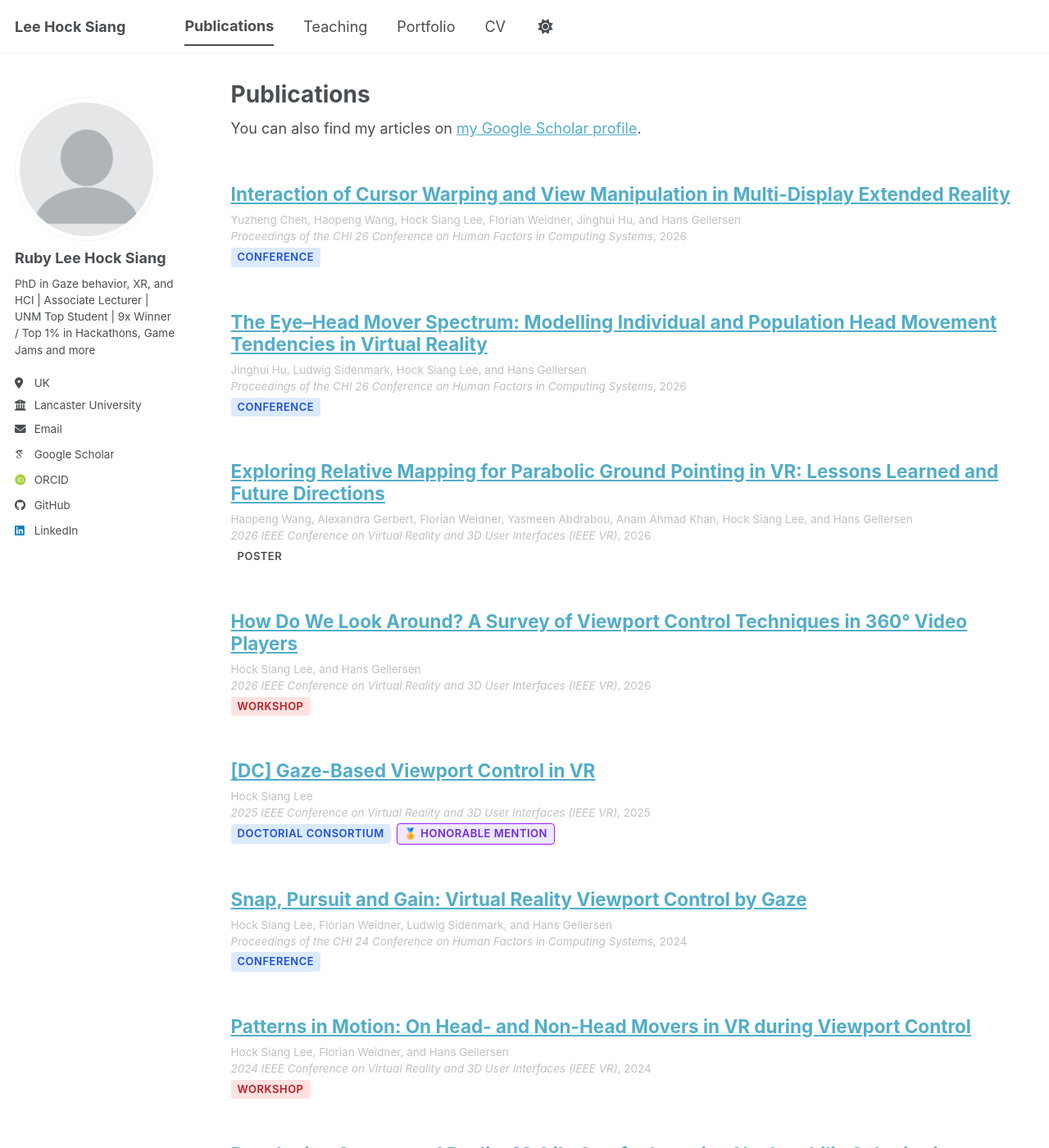
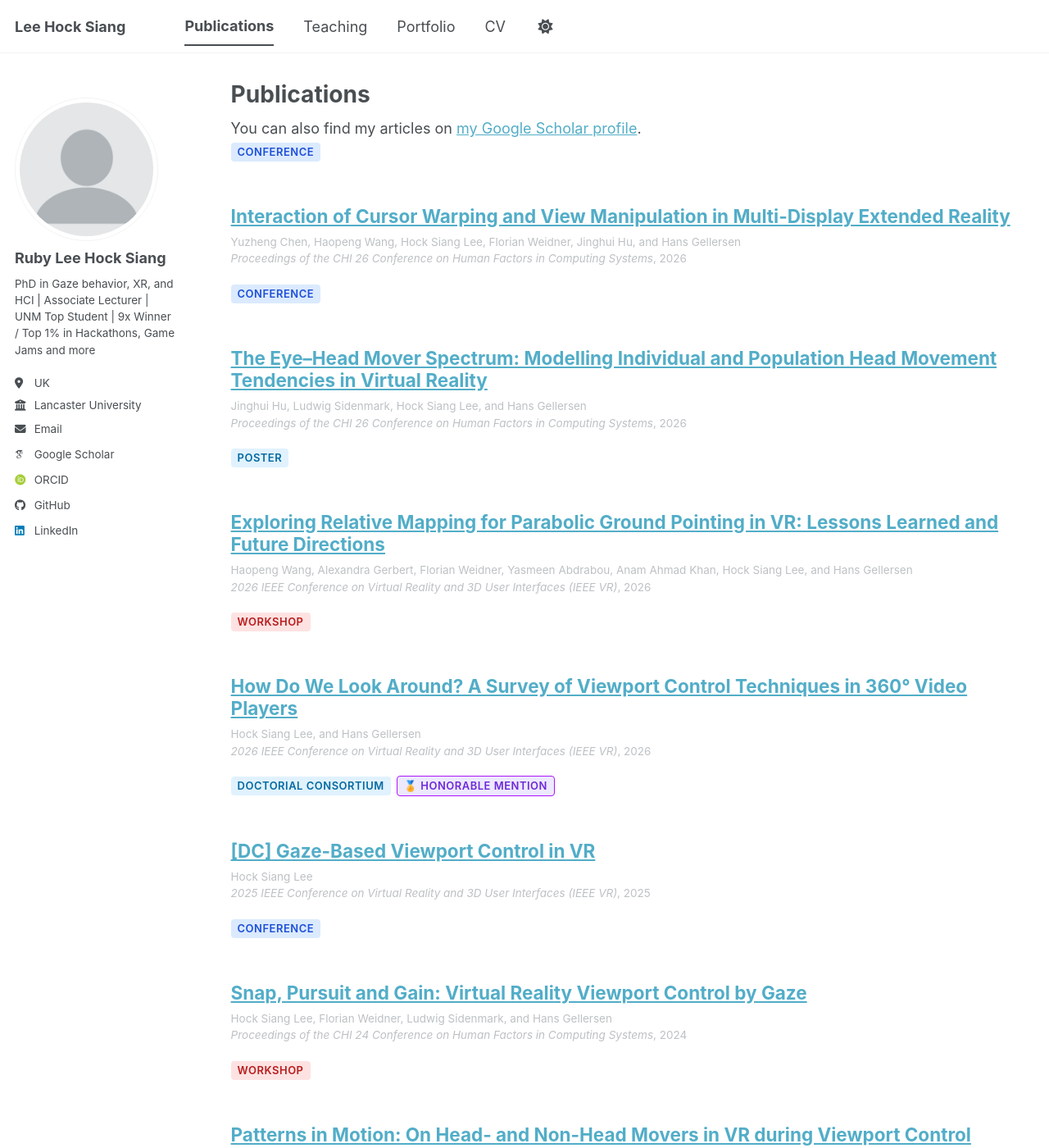
Before and after one commit to rubyleehs/rubyleehs.github.io, a Jekyll site: the page built from _pages/publications.html, in a window 1280 px wide and 1400 px high. Shown: the whole window at 82% size. Built offline with Jekyll 4.4.1, drawn with Linux system fonts in a browser that asks for light colours; some web fonts are replaced; a script bundle is joined from its source files by our own code; library files that are not in the unit come from our copies.

Commit message:
More stylistic changes

```diff
--- a/_includes/archive-single.html
+++ b/_includes/archive-single.html
@@ -26,6 +26,15 @@
       </div>
     {% endif %}
 
+    {% if post.collection == 'publications' %}
+      {% if post.tags %}
+        <p class="pub-tags">
+          {% for tag in post.tags %}
+            <span class="pub-tag pub-tag--{{ tag }}">{{ tag | replace: '-', ' ' }}</span>
+          {% endfor %}
+        </p>
+      {% endif %}
+    {% endif %}
     <h2 class="archive__item-title" itemprop="headline">
       {% if post.link %}
         <a href="{{ post.link }}">{{ title }}</a> <a href="{{ base_path }}{{ post.url }}" rel="permalink"><i class="fa fa-link" aria-hidden="true" title="permalink"></i><span class="sr-only">Permalink</span></a>
@@ -43,13 +52,6 @@
     {% elsif post.collection == 'publications' %}
       <p class="archive__item-authors">{{ post.authors }}</p>
       <p class="archive__item-venue"><i>{{ post.venue }}</i>, {{ post.date | default: "1900-01-01" | date: "%Y" }} </p>
-          {% if post.tags %}
-            <p class="pub-tags">
-              {% for tag in post.tags %}
-                <span class="pub-tag pub-tag--{{ tag }}">{{ tag | replace: '-', ' ' }}</span>
-              {% endfor %}
-            </p>
-          {% endif %}
     {% elsif post.date %}
       <p class="page__date"><strong><i class="fa fa-fw fa-calendar" aria-hidden="true"></i> {{ site.data.ui-text[site.locale].date_label | default: "Published:" }}</strong> <time datetime="{{ post.date | default: "1900-01-01" | date_to_xmlschema }}">{{ post.date | default: "1900-01-01" | date: "%B %d, %Y" }}</time></p>
     {% endif %}
--- a/assets/css/main.scss
+++ b/assets/css/main.scss
@@ -61,9 +61,11 @@
 
 /* One class per tag type */
 .pub-tag--conference   { background: #dbeafe; color: #1d4ed8; }
-.pub-tag--doctorial-consortium   { background: #dbeafe; color: #1d4ed8; }
 .pub-tag--journal      { background: #dcfce7; color: #15803d; }
 .pub-tag--workshop     { background: #fee2e2; color: #b91c1c; }
+
+.pub-tag--doctorial-consortium   { background: #e0f2fe; color: #0369a1; }
+.pub-tag--poster   { background: #e0f2fe; color: #0369a1; }
 .pub-tag--preprint     { background: #f1f5f9; color: #475569;}
 
 .pub-tag--award {border: 1.5px solid;}
```
Lines whose indentation alone changed are shown as unchanged.
